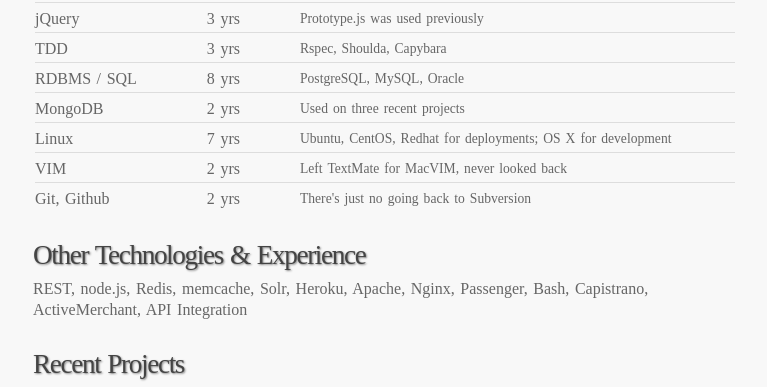
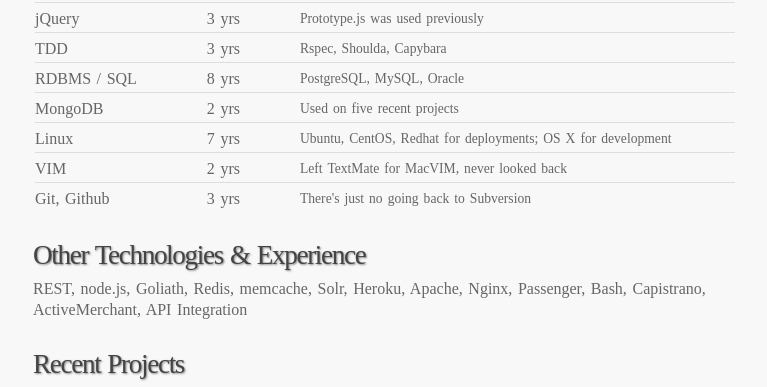
Before and after one commit to derekharmel/derekharmel.github.com, a Jekyll site: the page built from index.html, in a window 1280 px wide. Shown: the part 458-845 px from the top of the page, without its empty margins (31-798 px from the left). Built offline with Jekyll 4.4.1, drawn with Linux system fonts in a browser that asks for light colours.

Commit message:
Updated resume

```diff
--- a/index.html
+++ b/index.html
@@ -80,7 +80,7 @@
   <tr>
     <td>MongoDB</td>
     <td>2 yrs</td>
-    <td>Used on three recent projects</td>
+    <td>Used on five recent projects</td>
   </tr>
 
   <tr>
@@ -97,15 +97,15 @@
 
   <tr>
     <td>Git, Github</td>
-    <td>2 yrs</td>
+    <td>3 yrs</td>
     <td>There's just no going back to Subversion</td>
   </tr>
 </table>
 
 <h4>Other Technologies &amp; Experience</h4>
 <div class="other-skills">
-  REST, node.js, Redis, memcache, Solr, Heroku, Apache, Nginx, Passenger, Bash,
-  Capistrano, ActiveMerchant, API Integration
+  REST, node.js, Goliath, Redis, memcache, Solr, Heroku, Apache, Nginx, Passenger,
+  Bash, Capistrano, ActiveMerchant, API Integration
 </div>
 
 <h4>Recent Projects</h4>
```
